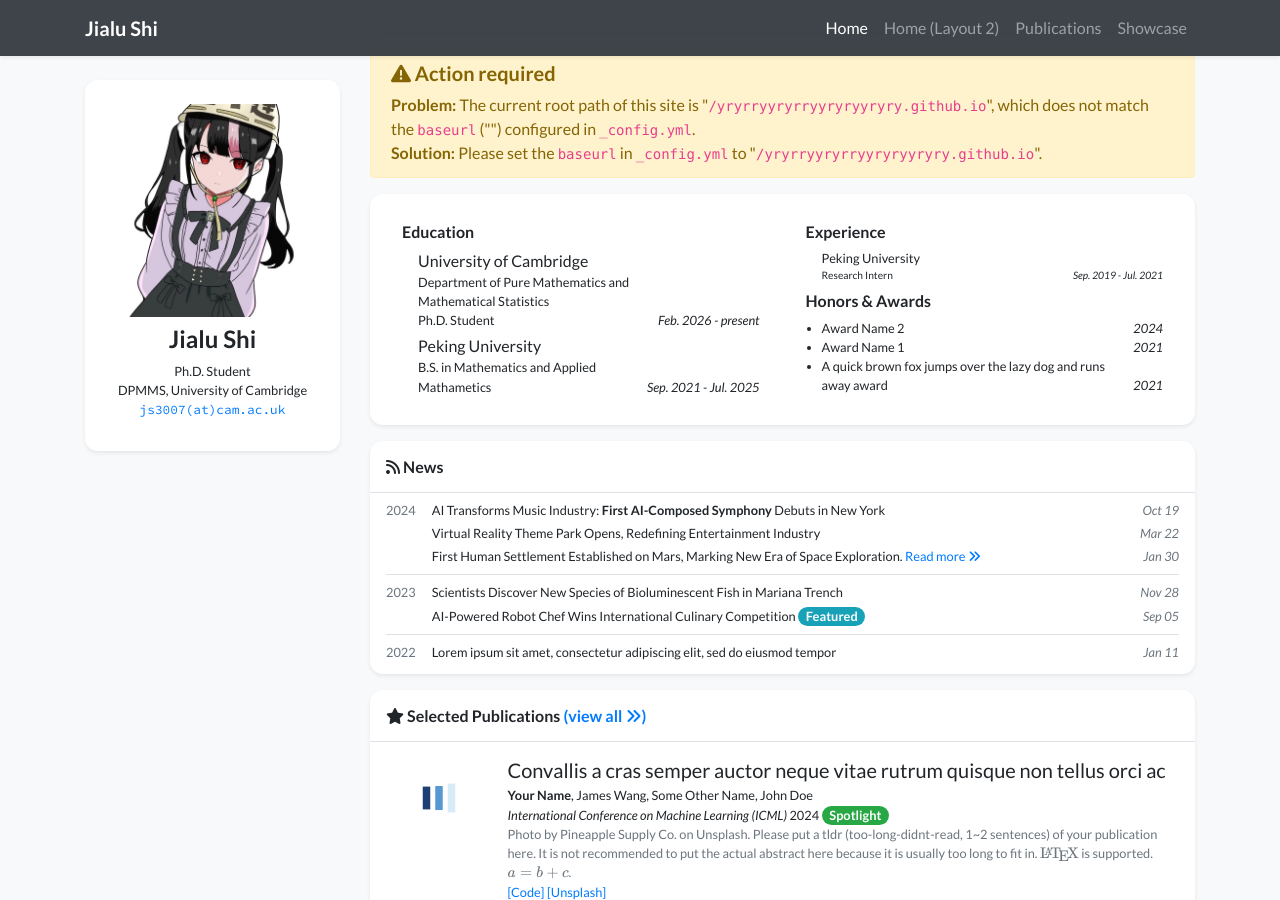
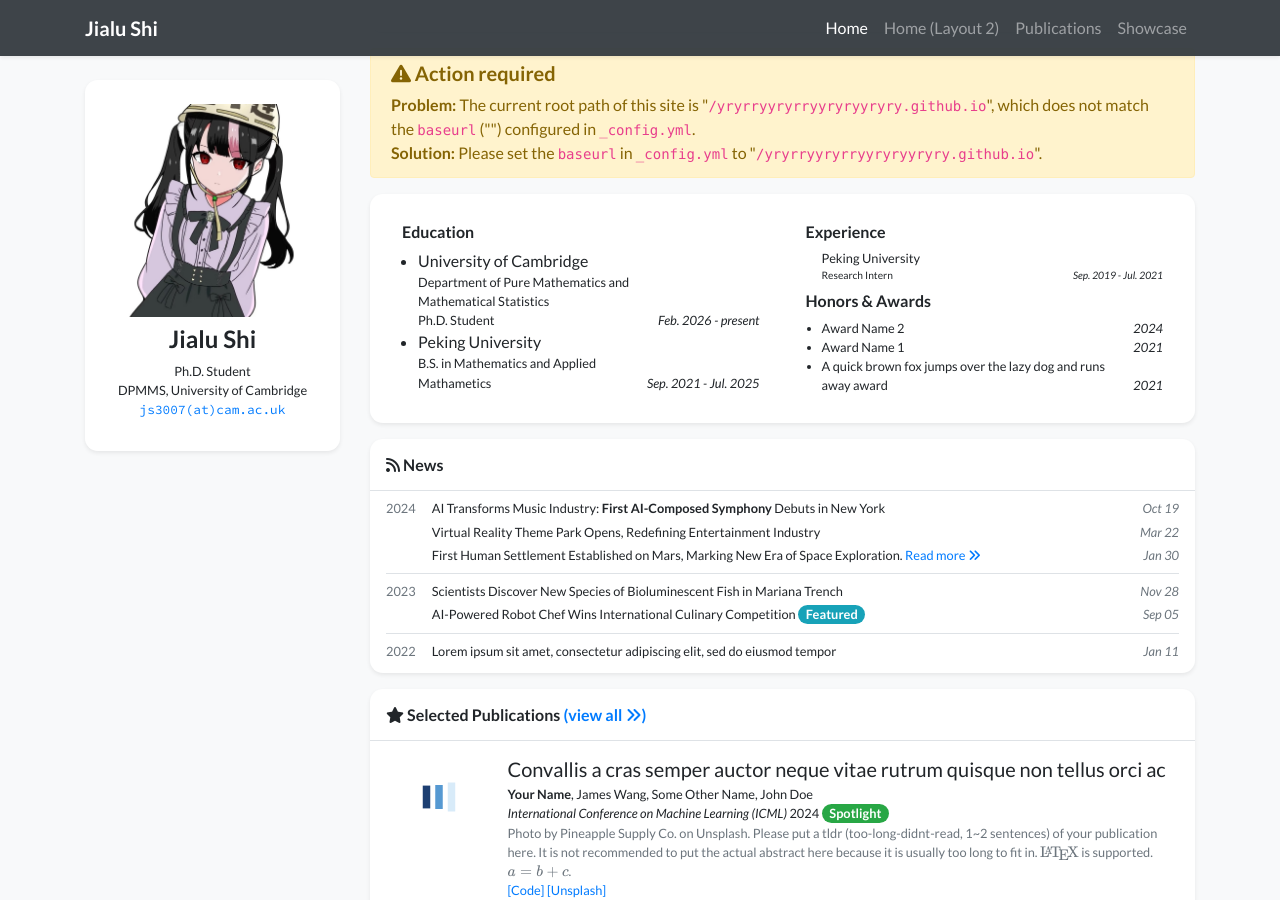
Before and after one commit to yryrryyryrryyryryyryry/yryrryyryrryyryryyryry.github.io, a Jekyll site: the page built from index.html, in a window 1280 px wide and 900 px high, scrolled down 338 px. Built offline with Jekyll 4.4.1, drawn with Linux system fonts in a browser that asks for light colours; nearby versions of some CDN libraries; a style sheet for code colours, icons or effects is not loaded.

Commit message:
experience_card.html

```diff
--- a/_includes/widgets/experience_card.html
+++ b/_includes/widgets/experience_card.html
@@ -10,7 +10,7 @@
                             <!-- <ul class="list-unstyled mb-1"> -->
                             <ul class="list pl-3 mb-1">
                                 {% for item in site.data.profile.education %}
-                                <li class="media mb-1">
+                                <li>
                                 <!--<li class="d-flex"> -->
                                     <!-- <img src="{{ item.logo | relative_url }}" alt="{{ item.name }}" style="width: 18px;" class="mr-1 mt-1"> -->
                                    <div class="media-body">
```
